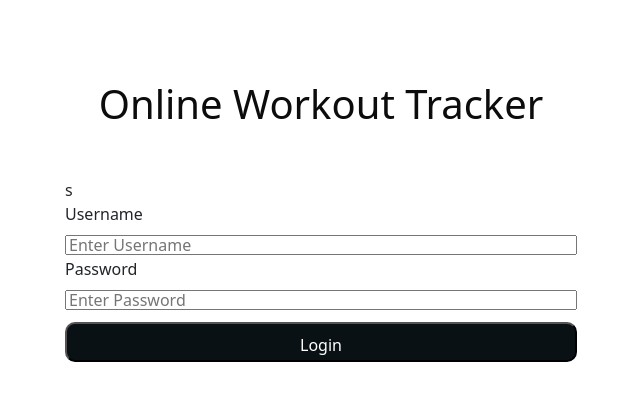
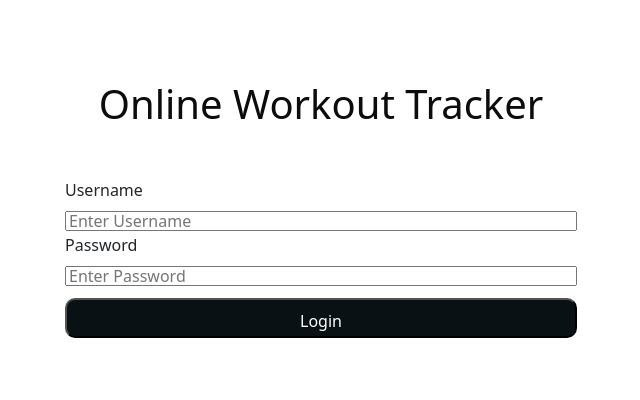
Before and after one commit to DevinLin2/Online_Workout_Tracker, a Next.js app in the folder client_src/: page /login in a window 1280 px wide. Shown: the top 400 px of the page, without its empty margins (319-959 px from the left). Built offline with nearby package versions, Linux system fonts and the light colour scheme.

Commit message:
changed classname

```diff
--- a/client_src/pages/login.js
+++ b/client_src/pages/login.js
@@ -23,7 +23,7 @@ class Login extends React.Component{
         return(
         <div className="login">
             <h1>Online Workout Tracker</h1>
-            <form className="form">s
+            <form className="form">
                 <p>Username</p>
                 <div className="formItem">
                     <input
```
